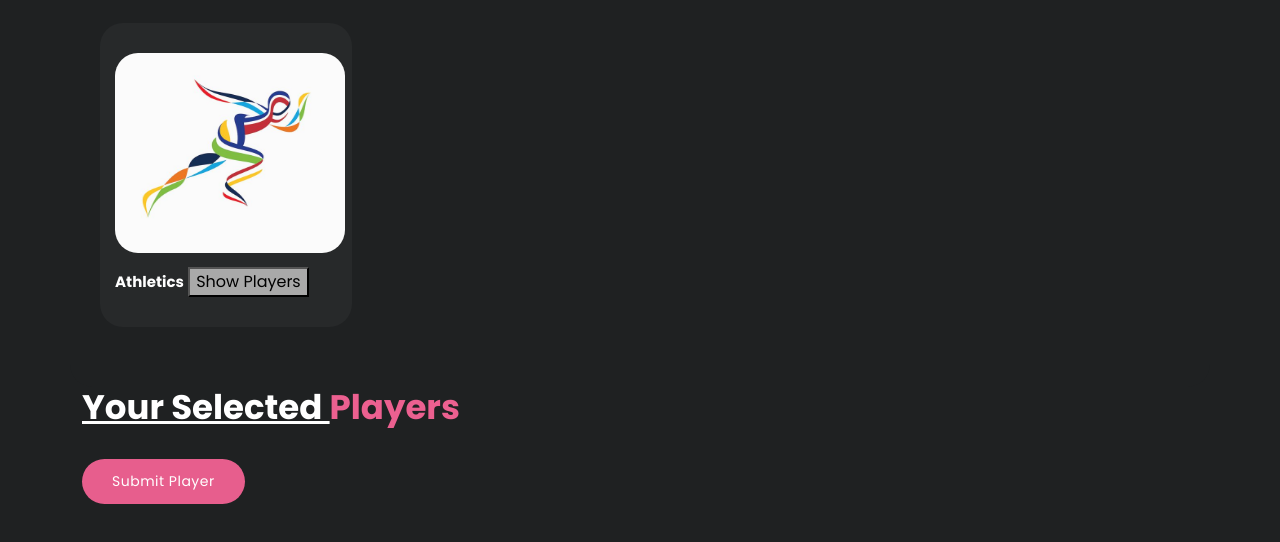
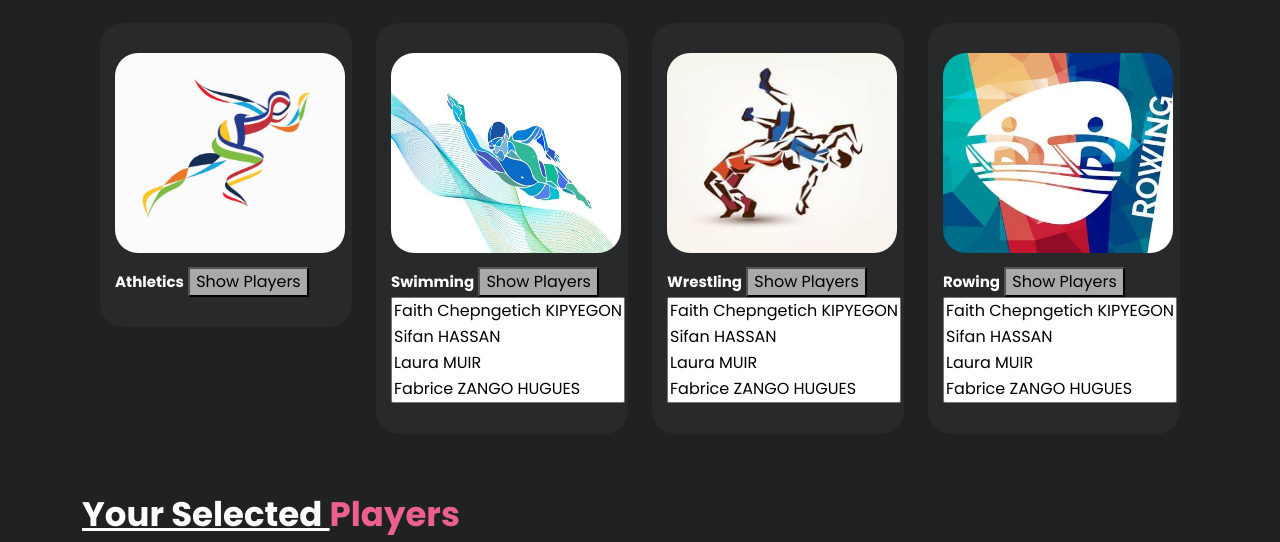
Before and after one commit to MahakGautam2002/GFG_OlympicMinia_, a plain HTML site: page leadboard.html in a window 1280 px wide. Shown: the part 405-947 px from the top of the page. Drawn offline with nearby package versions, Linux system fonts and the light colour scheme.

Commit message:
leadbord update

```diff
--- a/leadboard.html
+++ b/leadboard.html
@@ -121,7 +121,9 @@
                             </div>
                             <div class="col-lg-3 col-sm-6">
                                 <div class="item">
-                                    <img src="assets/images/popular-01.jpg" alt="">
+                                    <a href="https://olympics.com/en/sports/athletics/">
+                                        <img src="assets/images/popular-01.jpg" alt="">
+                                    </a>
                                     <h4>Athletics</h4>
                                     <button id="toggleButton" style="background-color:darkgrey;">Show Players</button>
                                     <select id="dropdownList" multiple>
@@ -133,19 +135,55 @@
 
                                 </div>
                             </div>
-                            <!-- <div class="col-lg-3 col-sm-6">
+                            <div class="col-lg-3 col-sm-6">
                                 <div class="item">
-                                    <img src="assets/images/popular-02.jpg" alt="">
+                                    <a href="https://olympics.com/en/sports/swimming/">
+                                        <img src="assets/images/popular-02.jpg" alt="">
+                                    </a>
                                     <h4>Swimming</h4>
+                                    <button id="toggleButton" style="background-color:darkgrey;">Show Players</button>
                                     <select id="dropdownList" multiple>
-                                        <option value="option1">"Faith Chepngetich KIPYEGON"</option>
-                                        <option value="option2">Option 2</option>
-                                        <option value="athlete_full_name3">Option 3</option>
-                                        <option value="athlete_full_name4">Option 4</option>
+                                        <option value="Faith Chepngetich KIPYEGON">Faith Chepngetich KIPYEGON</option>
+                                        <option value="Sifan HASSAN">Sifan HASSAN</option>
+                                        <option value="Laura MUIR">Laura MUIR</option>
+                                        <option value="Fabrice ZANGO HUGUES">Fabrice ZANGO HUGUES</option>
                                     </select>
 
                                 </div>
-                            </div> -->
+                            </div>
+
+                            <div class="col-lg-3 col-sm-6">
+                                <div class="item">
+                                    <a href="https://olympics.com/en/sports/wrestling/">
+                                        <img src="assets/images/popular-03.jpg" alt="">
+                                    </a>
+                                    <h4>Wrestling</h4>
+                                    <button id="toggleButton" style="background-color:darkgrey;">Show Players</button>
+                                    <select id="dropdownList" multiple>
+                                        <option value="Faith Chepngetich KIPYEGON">Faith Chepngetich KIPYEGON</option>
+                                        <option value="Sifan HASSAN">Sifan HASSAN</option>
+                                        <option value="Laura MUIR">Laura MUIR</option>
+                                        <option value="Fabrice ZANGO HUGUES">Fabrice ZANGO HUGUES</option>
+                                    </select>
+
+                                </div>
+                            </div>
+                            <div class="col-lg-3 col-sm-6">
+                                <div class="item">
+                                    <a href="https://olympics.com/en/sports/rowing/">
+                                        <img src="assets/images/popular-04.jpg" alt="">
+                                    </a>
+                                    <h4>Rowing</h4>
+                                    <button id="toggleButton" style="background-color:darkgrey;">Show Players</button>
+                                    <select id="dropdownList" multiple>
+                                        <option value="Faith Chepngetich KIPYEGON">Faith Chepngetich KIPYEGON</option>
+                                        <option value="Sifan HASSAN">Sifan HASSAN</option>
+                                        <option value="Laura MUIR">Laura MUIR</option>
+                                        <option value="Fabrice ZANGO HUGUES">Fabrice ZANGO HUGUES</option>
+                                    </select>
+
+                                </div>
+                            </div>
 
                         </div>
                     </div>
```
